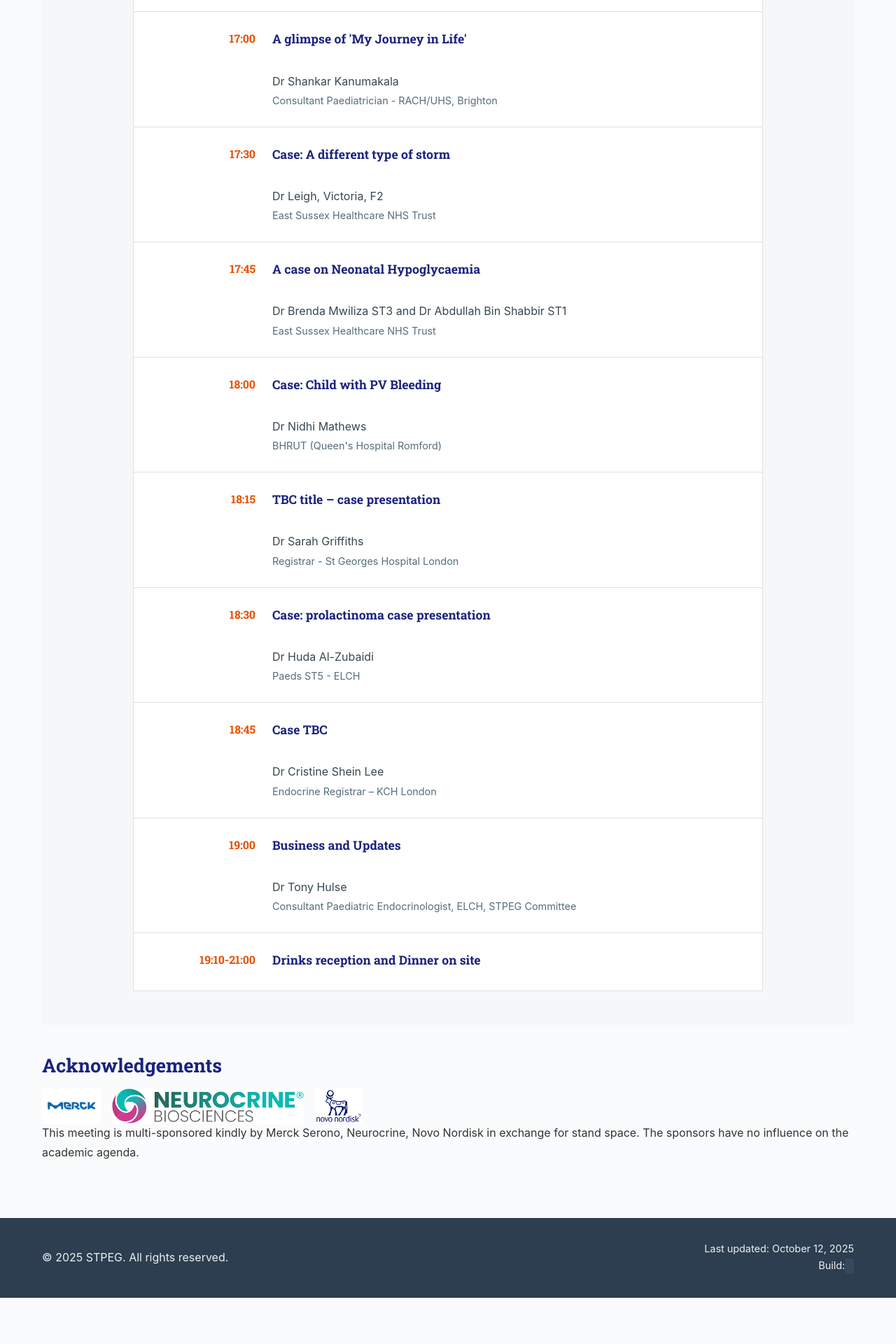
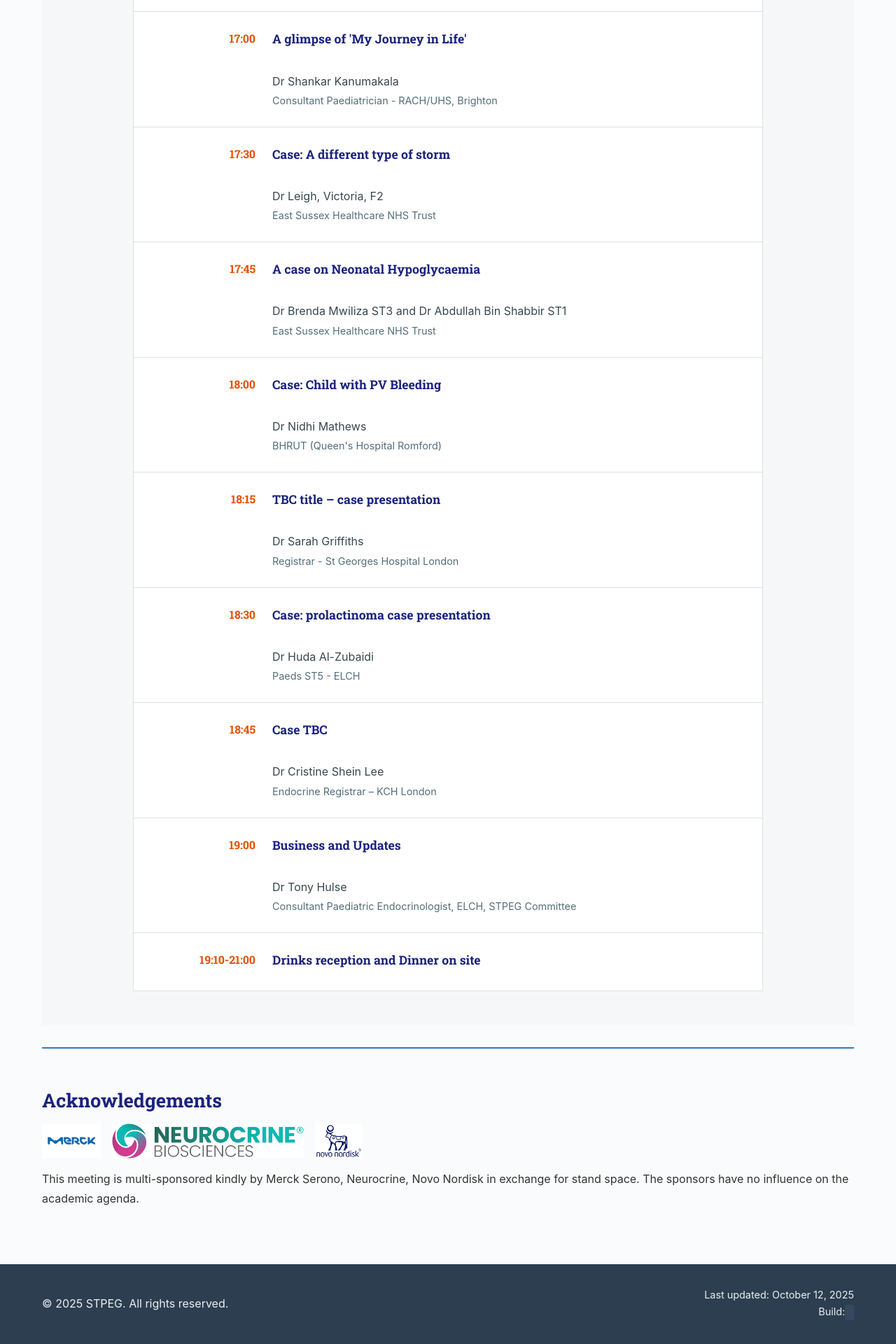
Before and after one commit to eatyourpeas/stpeg, a Jekyll site: the page built from _events/spring-2025.md, in a window 1280 px wide. Shown: the part 2224-4144 px from the top of the page at 70% size. Built offline with Jekyll 4.4.1, drawn with Linux system fonts in a browser that asks for light colours; before the commit the page ends 4078 px from its top, so only the background shows below that.

Commit message:
Fix PDF download to include sponsor logos and acknowledgements
- Move sponsors section inside programme-content wrapper
- Add PDF-specific CSS to ensure sponsors display correctly
- Add page-break controls to keep sponsor content together
- Enhance print media styles for better PDF output
- Force sponsor elements to be visible in html2pdf generation

This ensures that when users download the programme as PDF,
all sponsor logos and disclaimer statements are included.

```diff
--- a/_layouts/event.html
+++ b/_layouts/event.html
@@ -60,7 +60,6 @@
             </div>
         </section>
         {% endif %}
-    </div>
 
         {% if page.sponsors or page.acknowledgements %}
         <section class="sponsors">
@@ -77,6 +76,7 @@
             {% endif %}
         </section>
         {% endif %}
+    </div>
 </article>
 
 <script>
--- a/assets/css/style.css
+++ b/assets/css/style.css
@@ -919,4 +919,60 @@
     body {
         background: white;
     }
+
+    /* Ensure sponsors section stays together and appears in PDF */
+    .sponsors {
+        page-break-inside: avoid;
+        margin-top: 2rem;
+        padding-top: 1rem;
+        border-top: 1px solid #e0e0e0;
+    }
+
+    .sponsor-logos {
+        page-break-inside: avoid;
+        margin-bottom: 1rem;
+    }
+
+    .sponsor-logo {
+        max-height: 40px;
+        width: auto;
+        margin-right: 1rem;
+        margin-bottom: 0.5rem;
+    }
+
+    /* Ensure acknowledgements text stays with sponsor logos */
+    .sponsors p {
+        page-break-inside: avoid;
+        margin-top: 1rem;
+    }
 }
+
+/* HTML2PDF specific styles */
+.html2pdf__page-break {
+    page-break-before: always;
+}
+
+/* Force sponsors to appear in PDF generation */
+#programme-content .sponsors {
+    display: block !important;
+    visibility: visible !important;
+    opacity: 1 !important;
+    margin-top: 2rem;
+    padding-top: 1rem;
+    border-top: 2px solid #2980b9;
+}
+
+#programme-content .sponsor-logos {
+    display: flex !important;
+    flex-wrap: wrap;
+    gap: 1rem;
+    align-items: center;
+    justify-content: flex-start;
+    margin-bottom: 1rem;
+}
+
+#programme-content .sponsor-logo {
+    max-height: 50px;
+    width: auto;
+    display: inline-block !important;
+}
```
Lines whose indentation alone changed are shown as unchanged.
